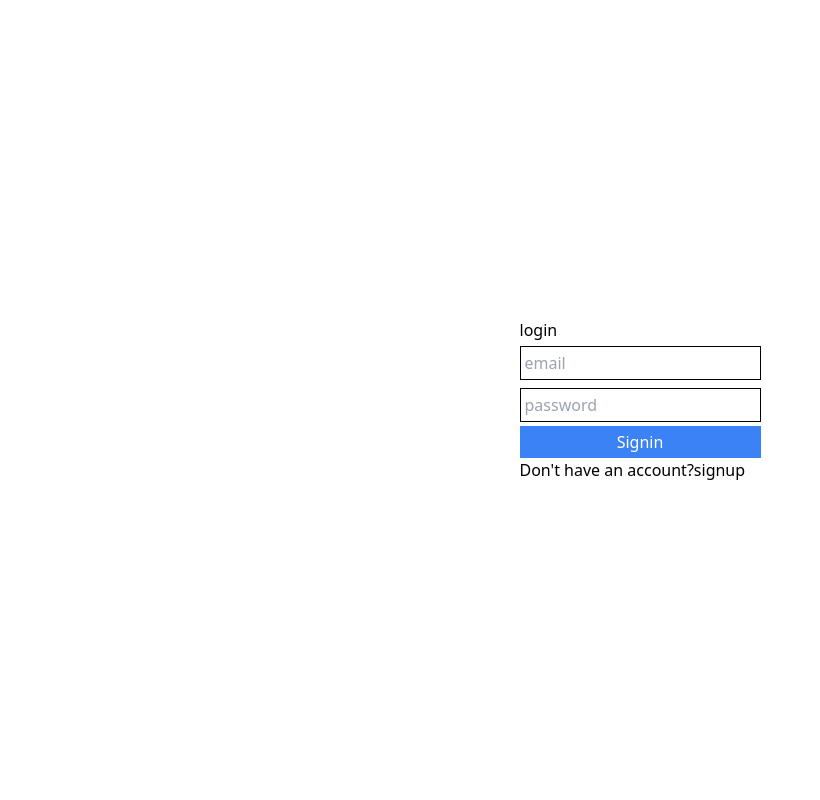
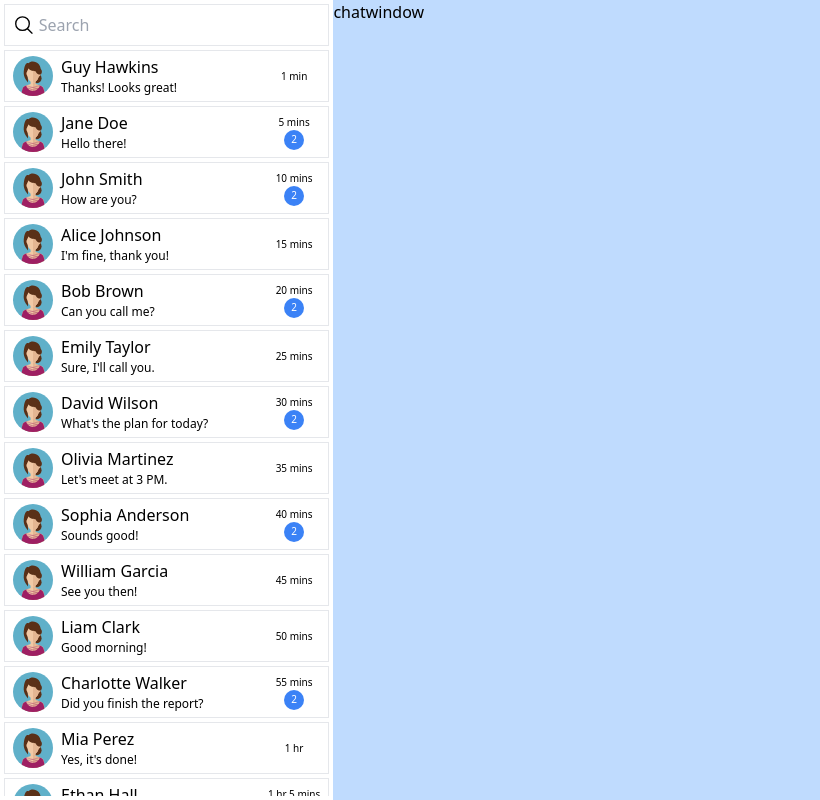
Before and after one commit to abhinav3254/mern-chat, a React (Create React App) app in the folder client/: page / in a window 1280 px wide. Shown: the whole page, without its empty margins (0-820 px from the left). Built offline with nearby package versions, Linux system fonts and the light colour scheme.

Commit message:
done for today

```diff
--- a/client/src/App.jsx
+++ b/client/src/App.jsx
@@ -1,5 +1,6 @@
 import axios from 'axios';
 import Auth from './components/Auth';
+import Home from './components/Home';
 
 const App = () => {
 
@@ -9,7 +10,8 @@ const App = () => {
 
   return (
     <div>
-      <Auth />
+      {/* <Auth /> */}
+      <Home />
     </div>
   );
 }
--- /dev/null
+++ b/client/src/assets/user.json
@@ -0,0 +1,122 @@
+[
+    {
+        "name": "Guy Hawkins",
+        "message": "Thanks! Looks great!",
+        "time": "1 min",
+        "read": true
+    },
+    {
+        "name": "Jane Doe",
+        "message": "Hello there!",
+        "time": "5 mins",
+        "read": false
+    },
+    {
+        "name": "John Smith",
+        "message": "How are you?",
+        "time": "10 mins",
+        "read": false
+    },
+    {
+        "name": "Alice Johnson",
+        "message": "I'm fine, thank you!",
+        "time": "15 mins",
+        "read": true
+    },
+    {
+        "name": "Bob Brown",
+        "message": "Can you call me?",
+        "time": "20 mins",
+        "read": false
+    },
+    {
+        "name": "Emily Taylor",
+        "message": "Sure, I'll call you.",
+        "time": "25 mins",
+        "read": true
+    },
+    {
+        "name": "David Wilson",
+        "message": "What's the plan for today?",
+        "time": "30 mins",
+        "read": false
+    },
+    {
+        "name": "Olivia Martinez",
+        "message": "Let's meet at 3 PM.",
+        "time": "35 mins",
+        "read": true
+    },
+    {
+        "name": "Sophia Anderson",
+        "message": "Sounds good!",
+        "time": "40 mins",
+        "read": false
+    },
+    {
+        "name": "William Garcia",
+        "message": "See you then!",
+        "time": "45 mins",
+        "read": true
+    },
+    {
+        "name": "Liam Clark",
+        "message": "Good morning!",
+        "time": "50 mins",
+        "read": true
+    },
+    {
+        "name": "Charlotte Walker",
+        "message": "Did you finish the report?",
+        "time": "55 mins",
+        "read": false
+    },
+    {
+        "name": "Mia Perez",
+        "message": "Yes, it's done!",
+        "time": "1 hr",
+        "read": true
+    },
+    {
+        "name": "Ethan Hall",
+        "message": "Great job!",
+        "time": "1 hr 5 mins",
+        "read": false
+    },
+    {
+        "name": "Isabella Green",
+        "message": "Thank you!",
+        "time": "1 hr 10 mins",
+        "read": true
+    },
+    {
+        "name": "James Young",
+        "message": "When is the meeting?",
+        "time": "1 hr 15 mins",
+        "read": false
+    },
+    {
+        "name": "Ava King",
+        "message": "It's at 2 PM.",
+        "time": "1 hr 20 mins",
+        "read": true
+    },
+    {
+        "name": "Benjamin Baker",
+        "message": "See you there!",
+        "time": "1 hr 25 mins",
+        "read": false
+    },
+    {
+        "name": "Amelia Hill",
+        "message": "Can you bring the documents?",
+        "time": "1 hr 30 mins",
+        "read": true
+    },
+    {
+        "name": "Lucas Wright",
+        "message": "Sure, I'll bring them.",
+        "time": "1 hr 35 mins",
+        "read": false
+    }
+]
--- /dev/null
+++ b/client/src/components/Contacts.jsx
@@ -0,0 +1,24 @@
+import avtar from '../assets/avtar.svg';
+const Contacts = ({ user }) => {
+    return (
+        <div className='flex border my-1 p-1 items-center hover:cursor-pointer'>
+            <img src={avtar} alt=""
+                className='w-10 h-10 rounded-full mx-1'
+            />
+            <div className='flex flex-col mx-1 items-start w-full'>
+                <p className='text-md'>{user.name}</p>
+                <p className='text-[12px]'>{user.message}</p>
+            </div>
+            <div className='w-24 flex flex-col items-center justify-between h-full'>
+                <p className='text-[10px]'>{user.time}</p>
+                {!user.read && (
+                    <div className='rounded-full bg-blue-500 h-5 w-5 flex items-center justify-center'>
+                        <p className='text-[10px] text-white'>2</p>
+                    </div>
+                )}
+            </div>
+        </div>
+    )
+}
+
+export default Contacts
--- /dev/null
+++ b/client/src/components/Home.jsx
@@ -0,0 +1,36 @@
+import Contacts from "./Contacts";
+import users from '../assets/user.json'
+
+const Home = () => {
+    return (
+        <div
+            className="flex h-screen"
+        >
+            <div
+                className="flex flex-col w-[35%] p-1"
+            >
+                {/* Search Bar */}
+                <div
+                    className="border flex p-1"
+                >
+                    <svg xmlns="http://www.w3.org/2000/svg" fill="none" viewBox="0 0 24 24" strokeWidth={1.5} stroke="currentColor" className="w-6 h-6 m-1">
+                        <path strokeLinecap="round" strokeLinejoin="round" d="m21 21-5.197-5.197m0 0A7.5 7.5 0 1 0 5.196 5.196a7.5 7.5 0 0 0 10.607 10.607Z" />
+                    </svg>
+                    <input type="text" placeholder="Search" className="w-full border-none outline-none" />
+                </div>
+
+                {/* contacts component */}
+                <div className="overflow-x-scroll">
+                    {
+                        users.map((user, key) => (
+                            <Contacts user={user} key={key} />
+                        ))
+                    }
+                </div>
+            </div>
+            <div className="bg-blue-200 w-full">chatwindow</div>
+        </div>
+    );
+}
+
+export default Home;
```
Also changed, not shown: client/src/assets/avtar.svg (added).
